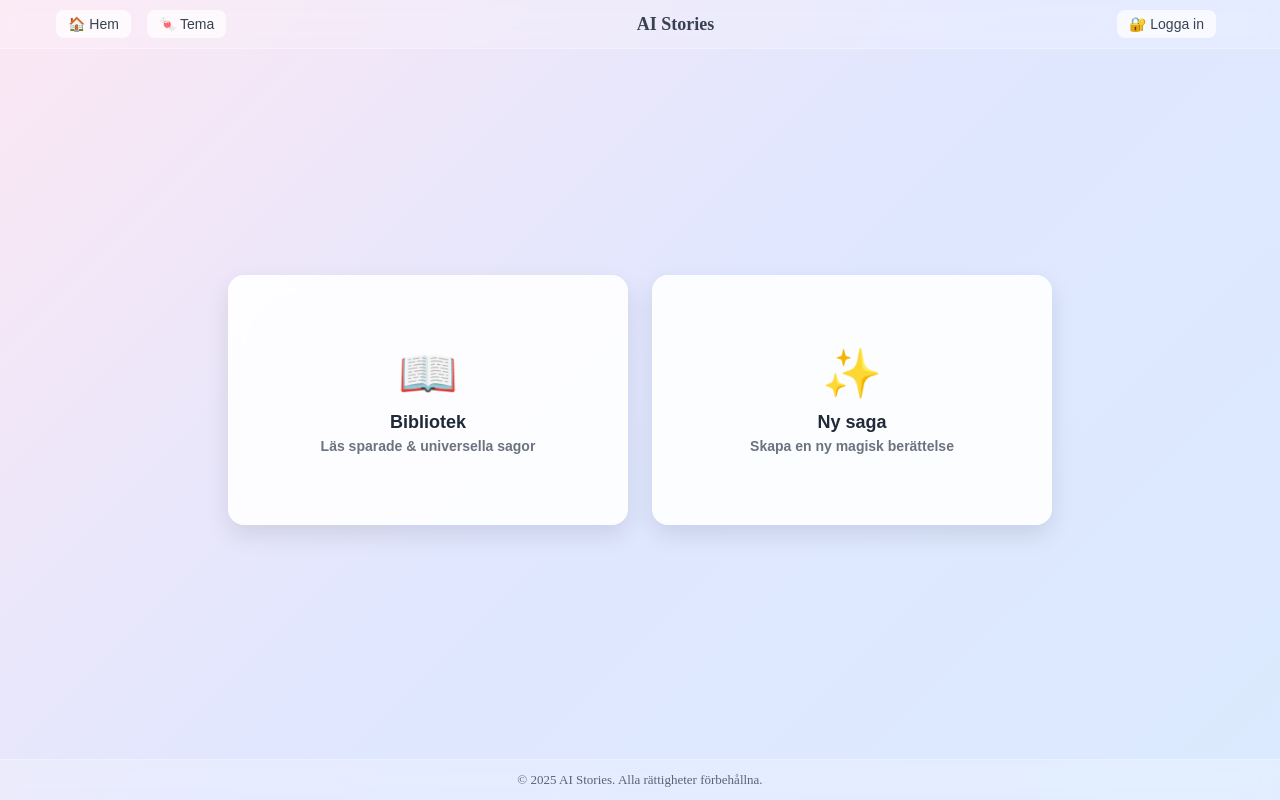
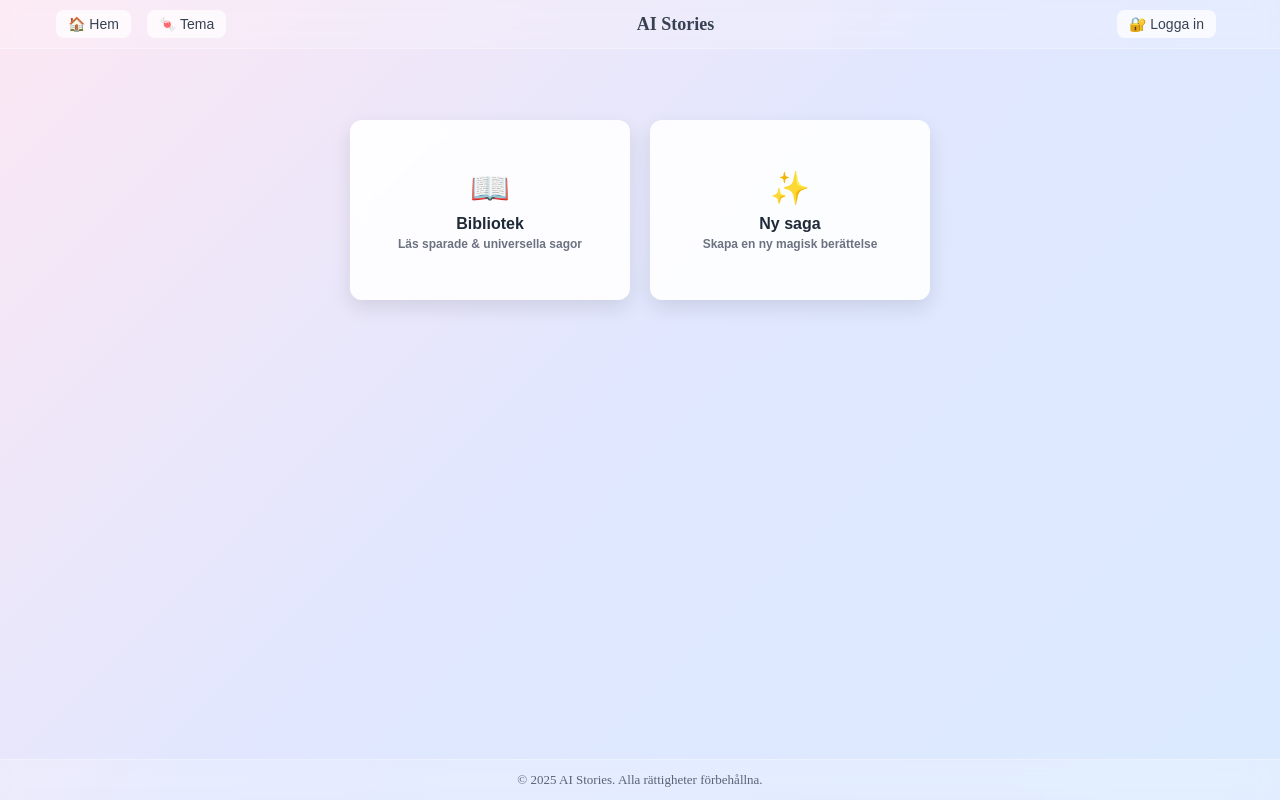
Before and after one commit to Eyewhiplash/AI_SUPERPOWERED_KIDS_STORIES, a React (Vite) app in the folder frontend/: page /create-story in a window 1280 px wide. Built offline with nearby package versions, Linux system fonts and the light colour scheme.

Commit message:
Fix layout issues: position back button properly, center elements, and make cards smaller to fit screen

```diff
--- a/frontend/src/pages/CreateStoryPage.jsx
+++ b/frontend/src/pages/CreateStoryPage.jsx
@@ -91,10 +91,10 @@ const CreateStoryPage = ({ selectedTheme = 'candy' }) => {
   const mainStyle = {
     minHeight: '100vh',
     background: currentTheme.background,
-    padding: '40px 20px',
+    padding: '120px 20px 20px 20px',
     fontFamily: 'Comic Sans MS, cursive',
     display: 'flex',
-    alignItems: 'center',
+    alignItems: 'flex-start',
     justifyContent: 'center'
   }
 
@@ -108,17 +108,17 @@ const CreateStoryPage = ({ selectedTheme = 'candy' }) => {
   const buttonStyle = {
     backgroundColor: 'rgba(255, 255, 255, 0.9)',
     border: 'none',
-    borderRadius: '16px',
-    padding: '60px 60px',
-    fontSize: '18px',
+    borderRadius: '12px',
+    padding: '20px',
+    fontSize: '16px',
     fontWeight: '600',
     color: '#1f2937',
     cursor: 'pointer',
     margin: '0',
-    boxShadow: '0 10px 25px rgba(0,0,0,0.1)',
+    boxShadow: '0 8px 20px rgba(0,0,0,0.1)',
     transition: 'all 0.3s ease',
-    width: '400px',
-    height: '250px',
+    width: '280px',
+    height: '180px',
     display: 'flex',
     flexDirection: 'column',
     alignItems: 'center',
@@ -130,18 +130,19 @@ const CreateStoryPage = ({ selectedTheme = 'candy' }) => {
 
   const gridStyle = {
     display: 'grid',
-    gridTemplateColumns: 'repeat(auto-fit, minmax(380px, 1fr))',
-    gap: '24px',
+    gridTemplateColumns: 'repeat(auto-fit, minmax(280px, 1fr))',
+    gap: '20px',
     maxWidth: '1200px',
     margin: '0 auto',
-    padding: '0 20px'
+    padding: '0 20px',
+    justifyItems: 'center'
   }
 
   const titleStyle = {
-    fontSize: '32px',
+    fontSize: '28px',
     fontWeight: '700',
     color: currentTheme.textColor,
-    marginBottom: '40px',
+    marginBottom: '20px',
     textAlign: 'center'
   }
 
@@ -172,9 +173,9 @@ const CreateStoryPage = ({ selectedTheme = 'candy' }) => {
         flexDirection: 'row',
         alignItems: 'center',
         justifyContent: 'center',
-        gap: '24px',
+        gap: '20px',
         flexWrap: 'nowrap',
-        maxWidth: '1000px',
+        maxWidth: '600px',
         margin: '0 auto'
       }}>
         <button
@@ -189,9 +190,9 @@ const CreateStoryPage = ({ selectedTheme = 'candy' }) => {
             e.target.style.boxShadow = '0 8px 16px rgba(0,0,0,0.1)'
           }}
         >
-          <div style={{ fontSize: '48px', marginBottom: '10px' }}>📖</div>
+          <div style={{ fontSize: '32px', marginBottom: '8px' }}>📖</div>
           <div>Bibliotek</div>
-          <div style={{ fontSize: '14px', color: '#6b7280', marginTop: '5px' }}>
+          <div style={{ fontSize: '12px', color: '#6b7280', marginTop: '4px' }}>
             Läs sparade & universella sagor
           </div>
         </button>
@@ -218,9 +219,9 @@ const CreateStoryPage = ({ selectedTheme = 'candy' }) => {
             e.target.style.boxShadow = '0 8px 16px rgba(0,0,0,0.1)'
           }}
         >
-          <div style={{ fontSize: '48px', marginBottom: '10px' }}>✨</div>
+          <div style={{ fontSize: '32px', marginBottom: '8px' }}>✨</div>
           <div>Ny saga</div>
-          <div style={{ fontSize: '14px', color: '#6b7280', marginTop: '5px' }}>
+          <div style={{ fontSize: '12px', color: '#6b7280', marginTop: '4px' }}>
             Skapa en ny magisk berättelse
           </div>
         </button>
@@ -235,9 +236,9 @@ const CreateStoryPage = ({ selectedTheme = 'candy' }) => {
         flexDirection: 'row',
         alignItems: 'center',
         justifyContent: 'center',
-        gap: '24px',
+        gap: '20px',
         flexWrap: 'nowrap',
-        maxWidth: '1000px',
+        maxWidth: '600px',
         margin: '0 auto'
       }}>
         <button
@@ -252,9 +253,9 @@ const CreateStoryPage = ({ selectedTheme = 'candy' }) => {
             e.target.style.boxShadow = '0 8px 16px rgba(0,0,0,0.1)'
           }}
         >
-          <div style={{ fontSize: '48px', marginBottom: '10px' }}>💾</div>
+          <div style={{ fontSize: '32px', marginBottom: '8px' }}>💾</div>
           <div>Sparade sagor</div>
-          <div style={{ fontSize: '14px', color: '#6b7280', marginTop: '5px' }}>
+          <div style={{ fontSize: '12px', color: '#6b7280', marginTop: '4px' }}>
             Dina egna skapade berättelser
           </div>
         </button>
@@ -271,9 +272,9 @@ const CreateStoryPage = ({ selectedTheme = 'candy' }) => {
             e.target.style.boxShadow = '0 8px 16px rgba(0,0,0,0.1)'
           }}
         >
-          <div style={{ fontSize: '48px', marginBottom: '10px' }}>🌟</div>
+          <div style={{ fontSize: '32px', marginBottom: '8px' }}>🌟</div>
           <div>Universella sagor</div>
-          <div style={{ fontSize: '14px', color: '#6b7280', marginTop: '5px' }}>
+          <div style={{ fontSize: '12px', color: '#6b7280', marginTop: '4px' }}>
             Klassiska sagor för alla barn
           </div>
         </button>
@@ -364,9 +365,9 @@ const CreateStoryPage = ({ selectedTheme = 'candy' }) => {
         )}
         <h2 style={titleStyle}>{title}</h2>
         <p style={{
-          fontSize: '18px',
+          fontSize: '16px',
           color: currentTheme.textColor,
-          marginBottom: '40px',
+          marginBottom: '20px',
           opacity: 0.8
         }}>
           {subtitle}
@@ -386,13 +387,13 @@ const CreateStoryPage = ({ selectedTheme = 'candy' }) => {
                 e.target.style.boxShadow = '0 8px 16px rgba(0,0,0,0.1)'
               }}
             >
-              <div style={{ fontSize: '48px', marginBottom: '15px' }}>{option.emoji}</div>
-              <div style={{ fontSize: '20px', fontWeight: '700', marginBottom: '8px' }}>
-                {option.name}
-              </div>
-              <div style={{ fontSize: '14px', color: '#6b7280', lineHeight: '1.4' }}>
-                {option.description}
-              </div>
+                             <div style={{ fontSize: '32px', marginBottom: '10px' }}>{option.emoji}</div>
+               <div style={{ fontSize: '16px', fontWeight: '700', marginBottom: '6px' }}>
+                 {option.name}
+               </div>
+               <div style={{ fontSize: '12px', color: '#6b7280', lineHeight: '1.3' }}>
+                 {option.description}
+               </div>
             </button>
           ))}
         </div>
```
